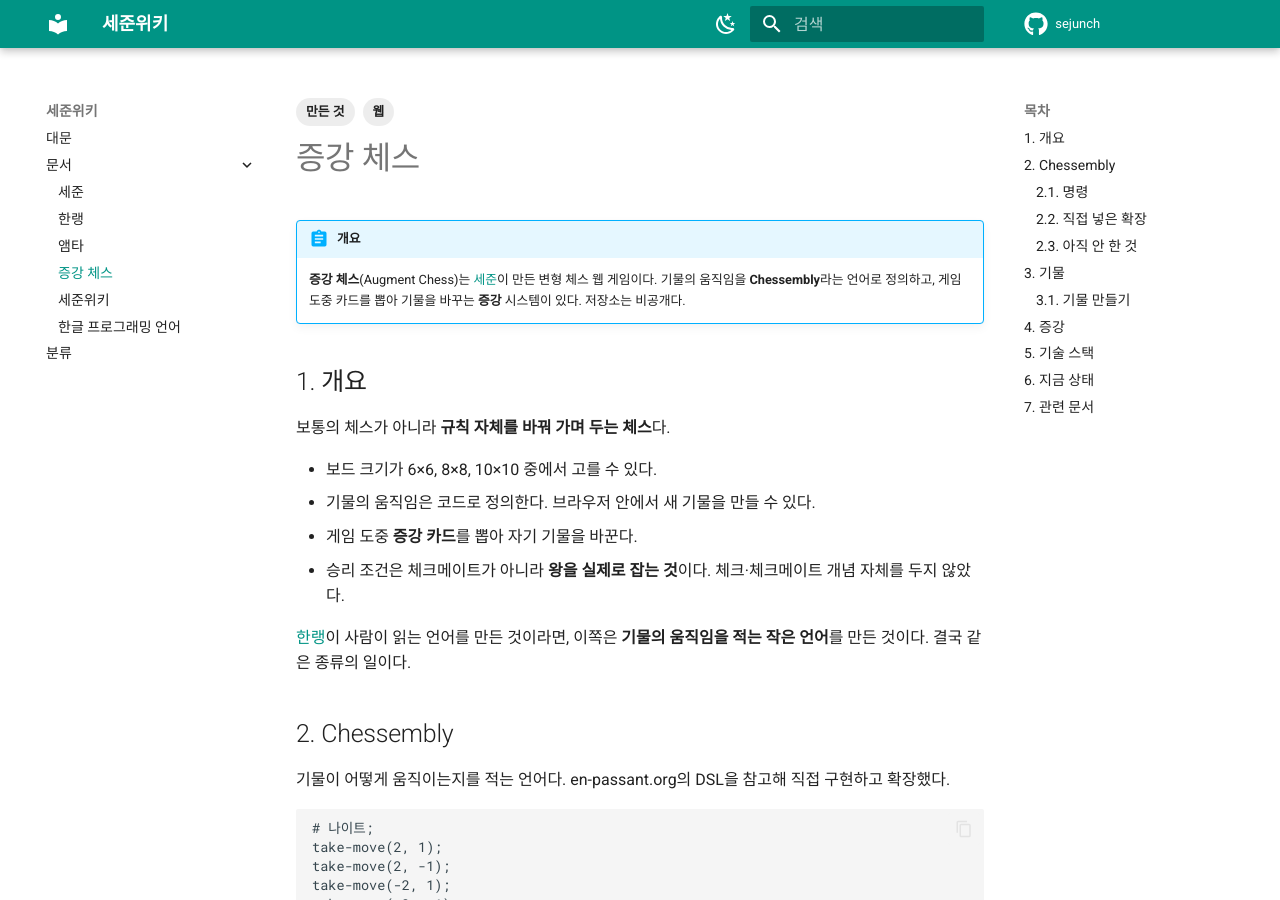
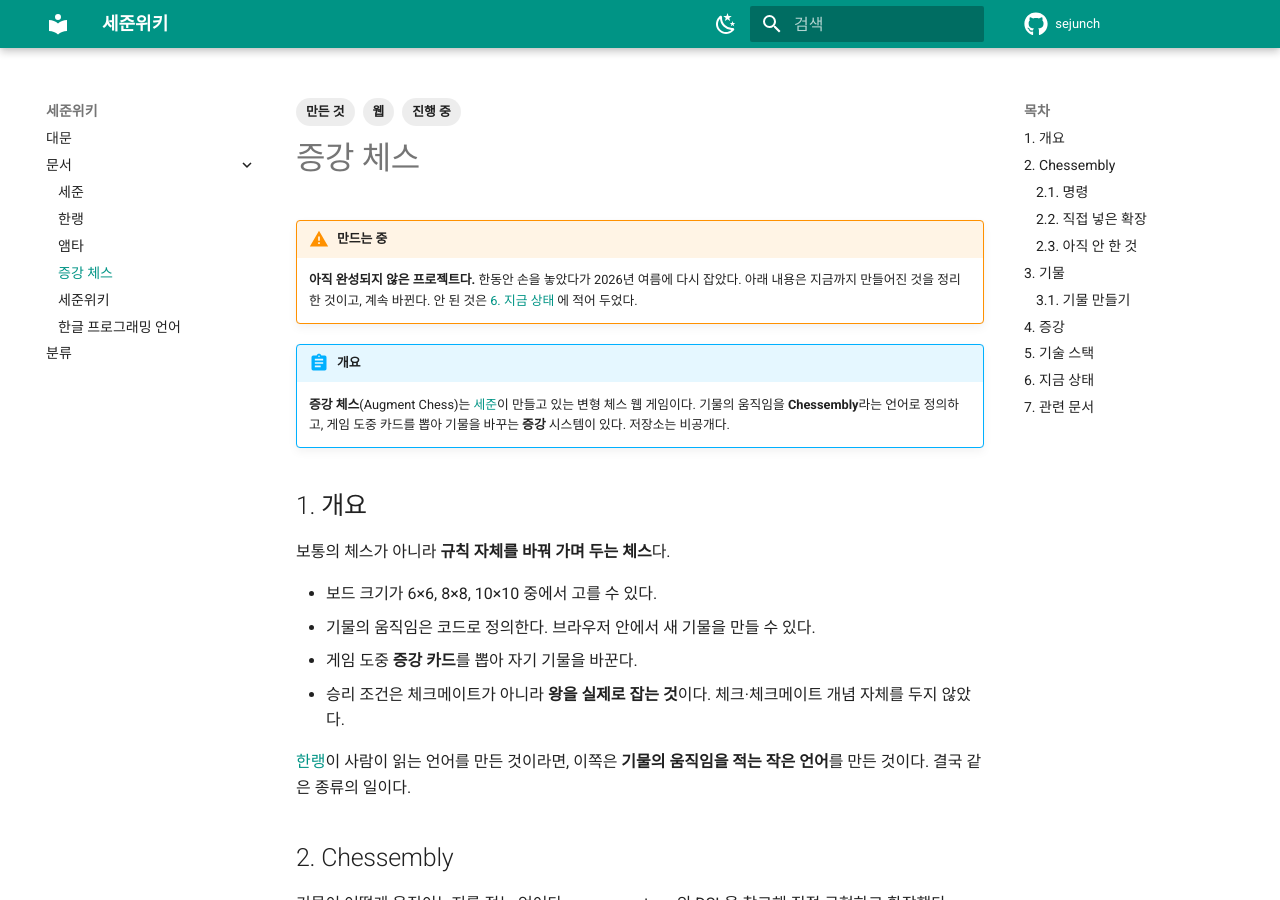
Before and after one commit to sejunch/sejunch.github.io, an MkDocs documentation site: the page built from docs/증강체스.md, in a window 1280 px wide and 900 px high. Built offline with MkDocs 1.6.1 and Material for MkDocs 9.7.7, drawn with Linux system fonts in a browser that asks for light colours; some of the changed text lies outside the part shown.

Commit message:
docs: 증강 체스를 진행 중으로 표시
완성된 프로젝트가 아니라 만드는 중이라는 걸 문서 맨 위와
상태 표, 대문, 세준 문서에 모두 적었다. '진행 중' 분류도 달았다.

```diff
--- a/docs/증강체스.md
+++ b/docs/증강체스.md
@@ -2,12 +2,18 @@
 tags:
   - 웹
   - 만든 것
+  - 진행 중
 ---
 
 # 증강 체스
 
+!!! warning "만드는 중"
+    **아직 완성되지 않은 프로젝트다.** 한동안 손을 놓았다가 2026년 여름에 다시 잡았다.
+    아래 내용은 지금까지 만들어진 것을 정리한 것이고, 계속 바뀐다.
+    안 된 것은 [6. 지금 상태](#6-지금-상태) 에 적어 두었다.
+
 !!! abstract "개요"
-    **증강 체스**(Augment Chess)는 [세준](세준.md)이 만든 변형 체스 웹 게임이다.
+    **증강 체스**(Augment Chess)는 [세준](세준.md)이 만들고 있는 변형 체스 웹 게임이다.
     기물의 움직임을 **Chessembly**라는 언어로 정의하고, 게임 도중 카드를 뽑아
     기물을 바꾸는 **증강** 시스템이 있다. 저장소는 비공개다.
 
@@ -160,10 +166,11 @@ take-move(-1, -1) repeat(1);
 
 | | |
 |---|---|
+| 상태 | **만드는 중** |
 | 코드 | 약 4,500줄, TypeScript |
 | 저장소 | 비공개 |
 
-되는 것: 싱글(사람 대 사람), 커스텀 게임 구성, 기물 스튜디오, 기물 도감,
+지금 되는 것: 싱글(사람 대 사람), 커스텀 게임 구성, 기물 스튜디오, 기물 도감,
 로그인과 기물 공유.
 
 아직 안 한 것
```
Also changed, not shown: docs/index.md (+1 -1 lines), docs/세준.md (+2 -0 lines).
